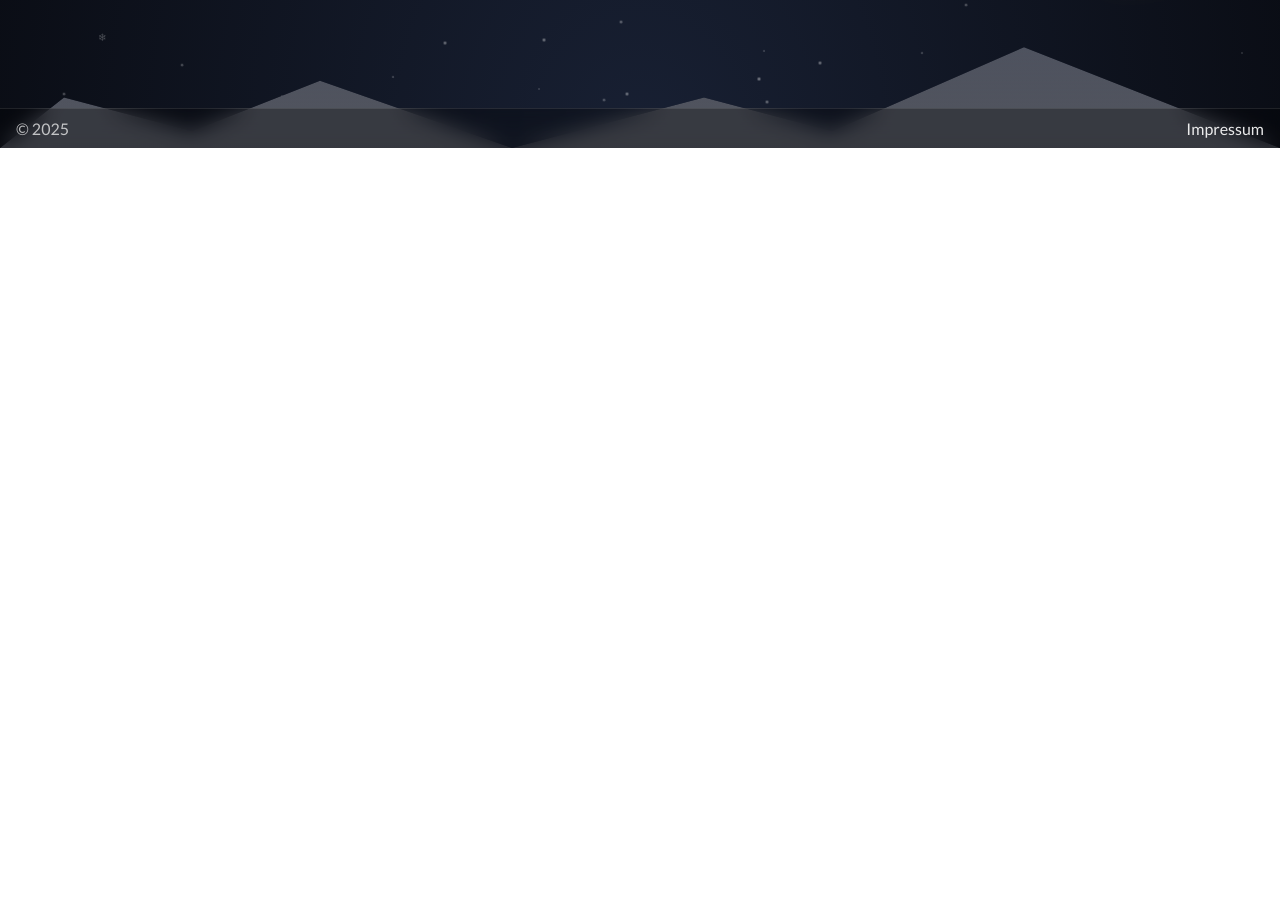
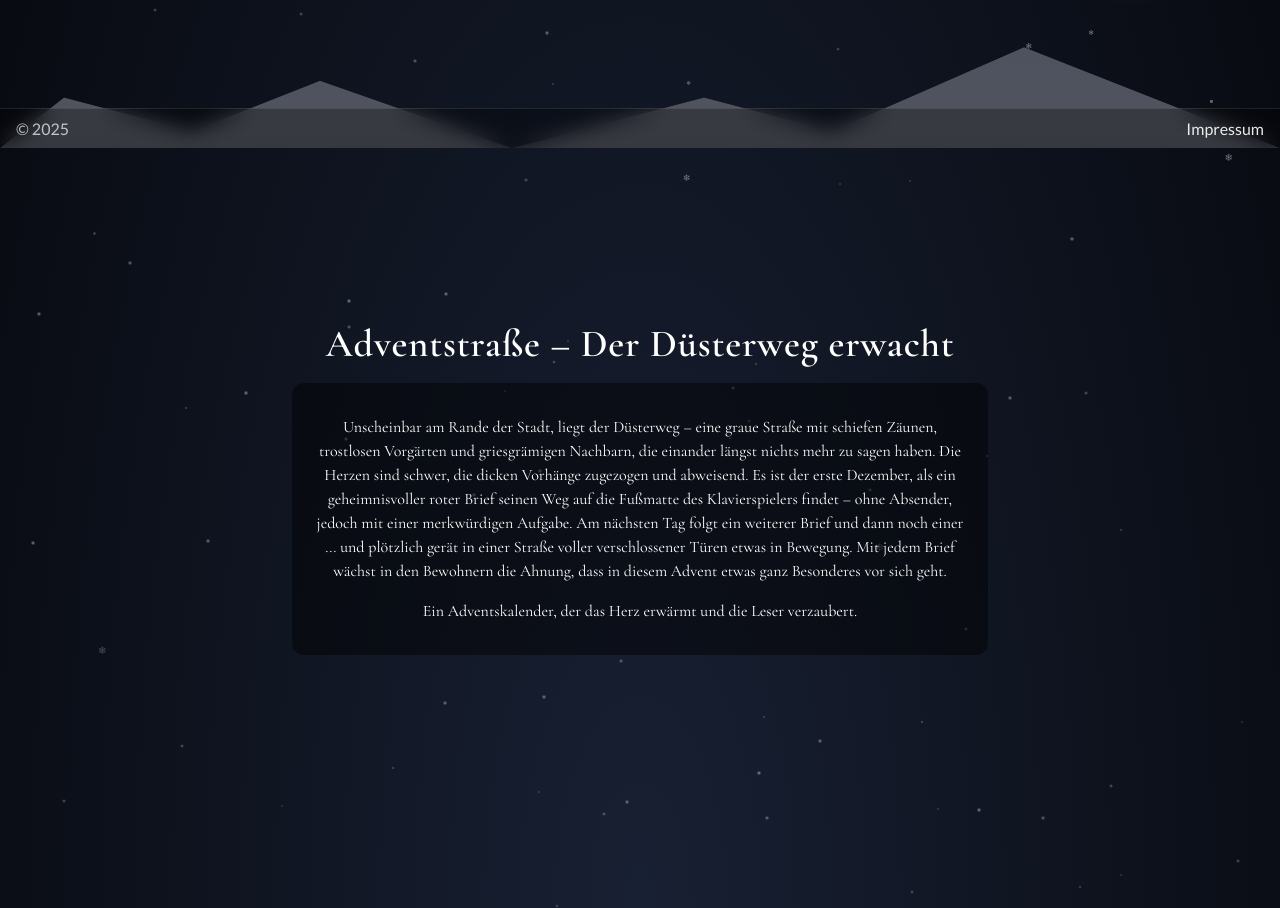
Before and after one commit to baenecke-it/adventstrasse, a SvelteKit app: page / in a window 1280 px wide. Shown: the part 652-1560 px from the top of the page. Before the commit the page ends 800 px from the top, so only its background shows below. Built offline with nearby package versions, Linux system fonts and the light colour scheme.

Commit message:
feat: added content section with new layout and description

```diff
--- a/src/lib/components/sections/ContentSection.svelte
+++ b/src/lib/components/sections/ContentSection.svelte
@@ -1,60 +1,71 @@
 <script>
 </script>
 
-<h1>Die Adventstraße</h1>
-<p class="description content">
-    Die Geschichte handelt von einer tristen Straße am Rande einer Stadt. In den Häusern leben ver-schiedenste
-    Menschen,
-    die nur eint, dass sie nichts miteinander zu tun haben möchten. Jeder lebt für sich. Gemeinschaft und
-    Zusammenhalt
-    sucht man hier vergebens. Es ist der erste Dezember, an dem sich alles zu ändern beginnt. Ein dunkelroter
-    Brief
-    landet auf der Fußmatte eines schüchternen Klavierspielers. Er hat keinen Absender und wirkt sehr
-    geheimnisvoll.
-    Die
-    Aufgabe, die dem Kla-vierspieler darin gestellt wird, ist nicht weniger mysteriös. An jedem der
-    darauffolgenden
-    Tage
-    gelangt ein weiterer Brief in die Häuser der Nachbarschaft. Deren Inhalte sind genauso unter-schiedlich wie
-    die
-    Empfänger der Briefe und nicht jeder kommt seiner Aufgabe gerne nach. Nach und nach öffnen die Menschen ihre
-    Herzen
-    und obwohl keiner genau weiß, was es zu bedeuten hat und wer hinter all dem steht, beginnen sie zu ahnen,
-    dass
-    in
-    diesem Advent etwas ganz Beson-deres passieren könnte. Währenddessen rückt Weihnachten immer näher und damit
-    die
-    Frage, was wohl am Heiligen Abend geschehen wird. Denn jeder der Briefe endet mit einer Einladung zum
-    Weihnachtsfest
-    in Nummer 24. Die Bewohner fragen sich, was es damit auf sich haben könnte, denn in ihrer Straße gibt es nur
-    23
-    Häuser…
-    „Die Adventstraße“ besteht aus 24 Geschichten, die den Leser an jedem Tag in ein neues Haus mit-nehmen. Im
-    Laufe
-    der
-    Zeit lernt man die gesamte Nachbarschaft kennen, während einem bekannte Akteure immer wieder begegnen. Zu
-    ihnen
-    gehören ein arbeitsloser Schreiner, ein trotziger cooler Teenager, eine reiche unnahbare Witwe und eine
-    aufgedrehte
-    Vierjährige. Die Geschichte soll den kleinen und großen Lesern ein Gefühl von Advent geben - von Ruhe und
-    Besinnlichkeit aber auch von Spannung und Vorfreude auf das Weihnachtsfest. Die Geschehnisse in der
-    Adventstraße
-    sollen zum Nachdenken, zum Schmunzeln aber auch zum Träumen anregen.
-</p>
+<section class="content-section" aria-label="Buchbeschreibung">
+    <div class="card">
+        <h1>Adventstraße – Der Düsterweg erwacht</h1>
+
+        <div class="lead">
+            <p>
+                Unscheinbar am Rande der Stadt, liegt der Düsterweg – eine graue Straße mit schiefen Zäunen,
+                trostlosen Vorgärten und griesgrämigen Nachbarn, die einander längst nichts mehr zu sagen haben.
+                Die Herzen sind schwer, die dicken Vorhänge zugezogen und abweisend.
+                Es ist der erste Dezember, als ein geheimnisvoller roter Brief seinen Weg auf die Fußmatte
+                des Klavierspielers findet – ohne Absender, jedoch mit einer merkwürdigen Aufgabe.
+                Am nächsten Tag folgt ein weiterer Brief und dann noch einer ...
+                und plötzlich gerät in einer Straße voller verschlossener Türen etwas in Bewegung.
+                Mit jedem Brief wächst in den Bewohnern die Ahnung, dass in diesem Advent etwas ganz Besonderes
+                vor sich geht.
+            </p>
+            <p>
+                Ein Adventskalender, der das Herz erwärmt und die Leser verzaubert.
+            </p>
+        </div>
+    </div>
+</section>
 
 <style>
-    h1 {
-        text-align: center;
-        margin-top: 2rem;
-        width: 100%;
-    }
+    .content-section {
+        display: flex;
+        justify-content: center;
+        align-items: center;
+        min-height: calc(100dvh - var(--footer-height));
 
-    .description {
-        width: 100%;
-        margin: 0;
-        padding: 1rem;
-        text-align: justify;
-        line-height: 1.5;
-        overflow: hidden;
+        .card {
+            position: relative;
+            z-index: 4;
+            width: min(820px, 92%);
+            padding: 1.25rem;
+            display: flex;
+            flex-direction: column;
+            gap: 1rem;
+            align-items: center;
+        }
+
+        h1 {
+            font-family: 'Cormorant Garamond', serif;
+            font-size: 2.4rem;
+            margin: 0;
+            letter-spacing: 0.8px;
+            text-align: center;
+        }
+
+        div.lead {
+            max-width: 760px;
+            margin: 0;
+            font-family: 'Cormorant Garamond', serif;
+            font-size: 1rem;
+            line-height: 1.5;
+            background: var(--card-bg);
+            padding: 1rem 1.5rem;
+            border-radius: 12px;
+            text-align: center;
+        }
+
+        @media (max-width: 720px) {
+            h1 {
+                font-size: 1.8rem
+            }
+        }
     }
 </style>
--- a/src/lib/components/sections/PurchaseSection.svelte
+++ b/src/lib/components/sections/PurchaseSection.svelte
@@ -113,7 +113,7 @@
 
 <style>
     .purchase-section {
-        touch-action: none;
+        touch-action: pan-y;
         position: relative;
         width: 100%;
         min-height: calc(100dvh - var(--footer-height));
--- a/src/routes/+page.svelte
+++ b/src/routes/+page.svelte
@@ -3,6 +3,7 @@
     import backCoverImage from "$lib/assets/backcover_adventstrasse.jpg";
     import spineImage from "$lib/assets/spine_adventstrasse.jpg";
     import PurchaseSection from "$lib/components/sections/PurchaseSection.svelte";
+    import ContentSection from "$lib/components/sections/ContentSection.svelte";
 </script>
 
 <svelte:head>
@@ -23,3 +24,4 @@
                 email: 'adventstrasse@mail.de'
             }}
 ></PurchaseSection>
+<ContentSection></ContentSection>
```
